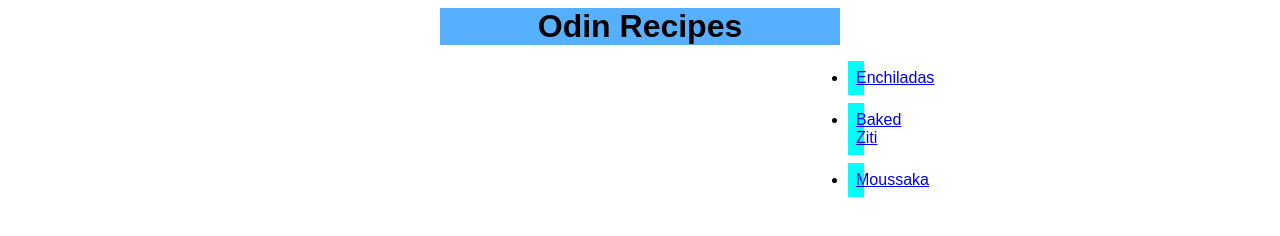
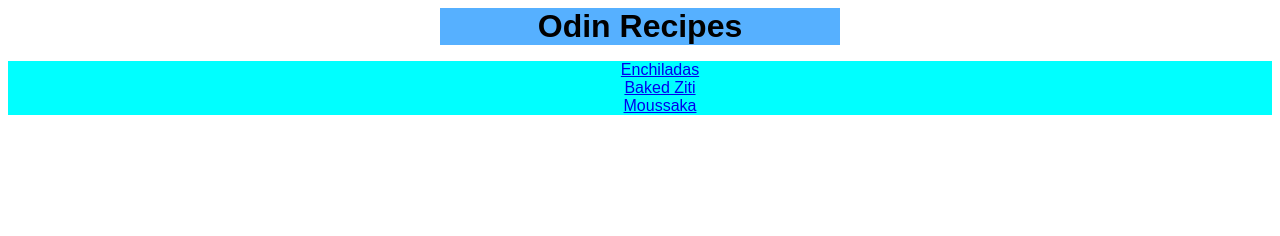
Before and after one commit to DanShink/odin-recipes, a plain HTML site: page index.html in a window 1280 px wide. Drawn offline with Linux system fonts and the light colour scheme.

Commit message:
Modify landinng page layout

```diff
--- a/index.html
+++ b/index.html
@@ -11,9 +11,9 @@
     <h1 class="title">Odin Recipes</h1>
     <div class="recipe-names">
         <ul>
-            <li class="recipe"><a href="./recipes/enchiladas.html">Enchiladas</a></li>
-            <li class="recipe"><a href="./recipes/bakedziti.html">Baked Ziti</a></li>
-            <li class="recipe"><a href="./recipes/moussaka.html">Moussaka</a></li>
+            <li><a href="./recipes/enchiladas.html">Enchiladas</a></li>
+            <li><a href="./recipes/bakedziti.html">Baked Ziti</a></li>
+            <li><a href="./recipes/moussaka.html">Moussaka</a></li>
         </ul>
     </div>
 
--- a/styles.css
+++ b/styles.css
@@ -9,16 +9,10 @@
     margin: 8px auto;
 }
 
-.recipe-names {
-    background-color: white;
-    margin-top: 2px auto;
+.recipe-names ul{
+    list-style-type: none;
     text-align: center;
-}
-
-.recipe {
     background-color: aqua;
-    margin: 8px 800px;
-    padding: 8px;
 }
 
 .ingredient-container {
```
